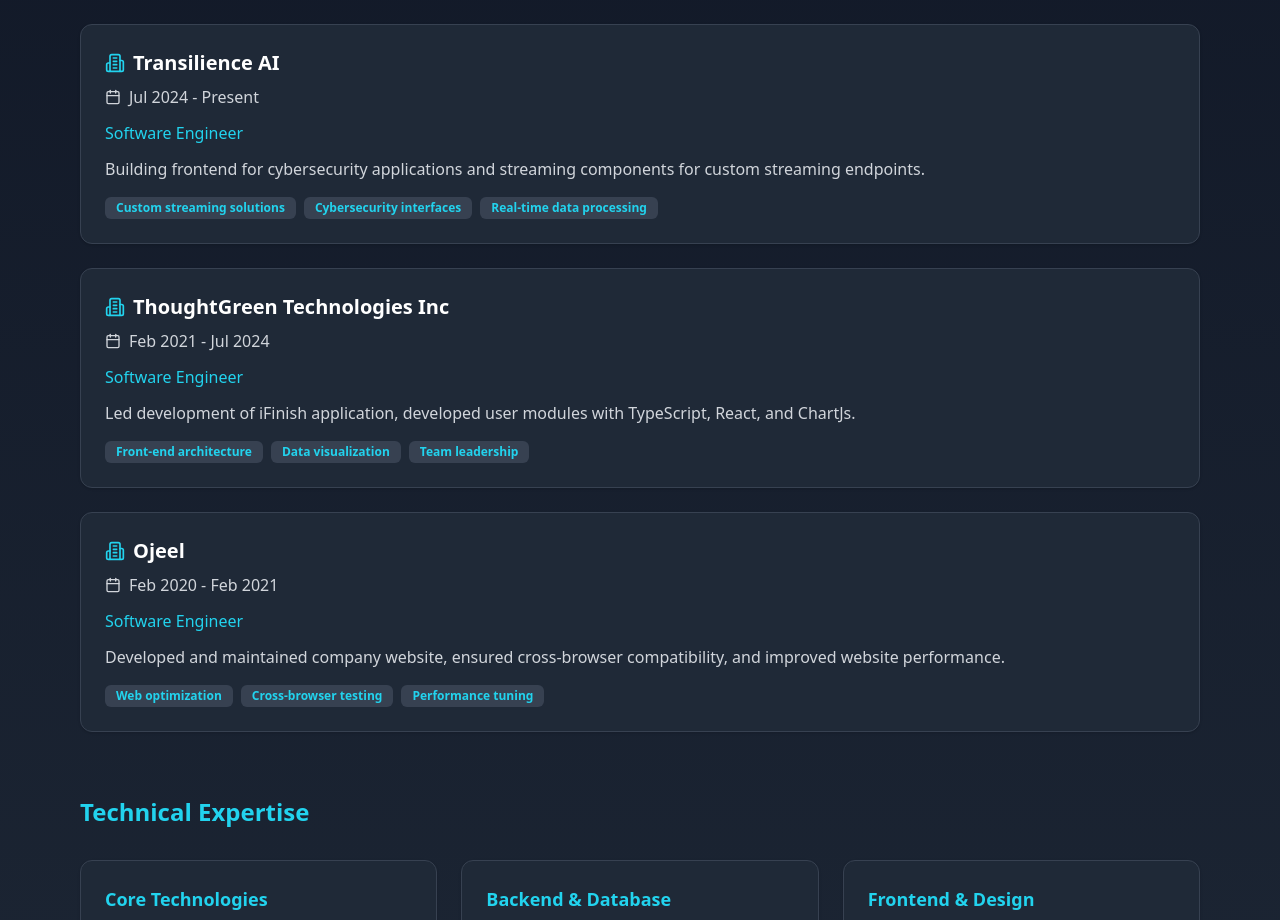
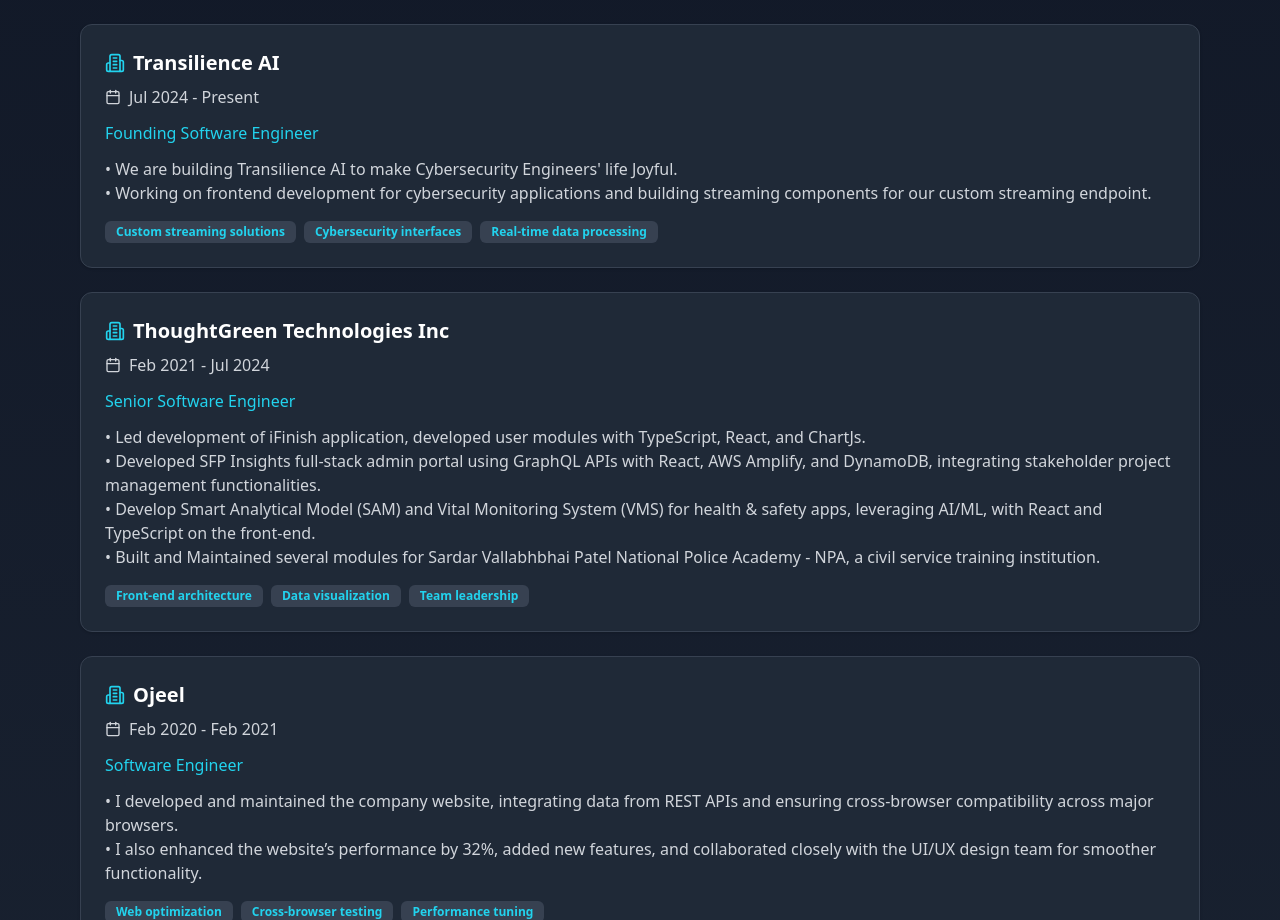
Before and after one commit to muzaffar640/commitpress, a Next.js app: page / in a window 1280 px wide. Shown: the part 1880-2800 px from the top of the page. Built offline with nearby package versions, Linux system fonts and the light colour scheme.

Commit message:
Updated experience

```diff
--- a/src/components/ExperienceAndSkills.tsx
+++ b/src/components/ExperienceAndSkills.tsx
@@ -6,10 +6,10 @@
 const experiences = [
   {
     company: "Transilience AI",
-    position: "Software Engineer",
+    position: "Founding Software Engineer",
     duration: "Jul 2024 - Present",
     description:
-      "Building frontend for cybersecurity applications and streaming components for custom streaming endpoints.",
+      "We are building Transilience AI to make Cybersecurity Engineers' life Joyful. Working on frontend development for cybersecurity applications and building streaming components for our custom streaming endpoint",
     highlights: [
       "Custom streaming solutions",
       "Cybersecurity interfaces",
@@ -18,10 +18,10 @@
   },
   {
     company: "ThoughtGreen Technologies Inc",
-    position: "Software Engineer",
+    position: "Senior Software Engineer",
     duration: "Feb 2021 - Jul 2024",
     description:
-      "Led development of iFinish application, developed user modules with TypeScript, React, and ChartJs.",
+      "Led development of iFinish application, developed user modules with TypeScript, React, and ChartJs.  Developed SFP Insights full-stack admin portal using GraphQL APIs with React, AWS Amplify, and DynamoDB, integrating stakeholder project management functionalities. Develop Smart Analytical Model (SAM) and Vital Monitoring System (VMS) for health & safety apps, leveraging AI/ML, with React and TypeScript on the front-end. Built and Maintained several modules for Sardar Vallabhbhai Patel National Police Academy - NPA, a civil service training institution",
     highlights: [
       "Front-end architecture",
       "Data visualization",
@@ -33,11 +33,33 @@
     position: "Software Engineer",
     duration: "Feb 2020 - Feb 2021",
     description:
-      "Developed and maintained company website, ensured cross-browser compatibility, and improved website performance.",
+      "I developed and maintained the company website, integrating data from REST APIs and ensuring cross-browser compatibility across major browsers. I also enhanced the website’s performance by 32%, added new features, and collaborated closely with the UI/UX design team for smoother functionality",
     highlights: [
       "Web optimization",
       "Cross-browser testing",
       "Performance tuning",
+    ],
+  },
+  {
+    company: "Ananth Technologies",
+    position: "Junior Front End Developer ",
+    duration: "May 2019 - Feb 2020",
+    description:
+      "Successfully transitioned from mechanical design to software engineering, building 6 responsive websites with HTML, CSS, JavaScript. Exposure to creating SPA using ReactJS, by using the concept of virtual DOM",
+    highlights: ["Web Development", "ReactJs", "Responsive Design"],
+  },
+  {
+    company: "Ananth Technologies",
+    position: "Computer Aided Design Engineer",
+    duration: "Apr 2016 - May 2019",
+    description:
+      "I specialize in designing, analyzing, and refining concrete structures in Tilt-Up Technology, ensuring compliance with engineering standards using AotoCAD and Revit",
+    highlights: [
+      "Structural Design",
+      "Concrete Engineering",
+      "TiltUpTechnology",
+      "AutoCAD",
+      "Revit",
     ],
   },
 ];
@@ -112,7 +134,11 @@
                       <p className="text-cyan-400 font-medium mb-3">
                         {exp.position}
                       </p>
-                      <p className="text-gray-300 mb-4">{exp.description}</p>
+                      <div className="text-gray-300 mb-4">
+                        {exp.description.split(". ").map((sentence, i) => (
+                          <p key={i}>• {sentence.trim()}.</p>
+                        ))}
+                      </div>
                       <div className="flex flex-wrap gap-2">
                         {exp.highlights.map((highlight, i) => (
                           <Badge
```
